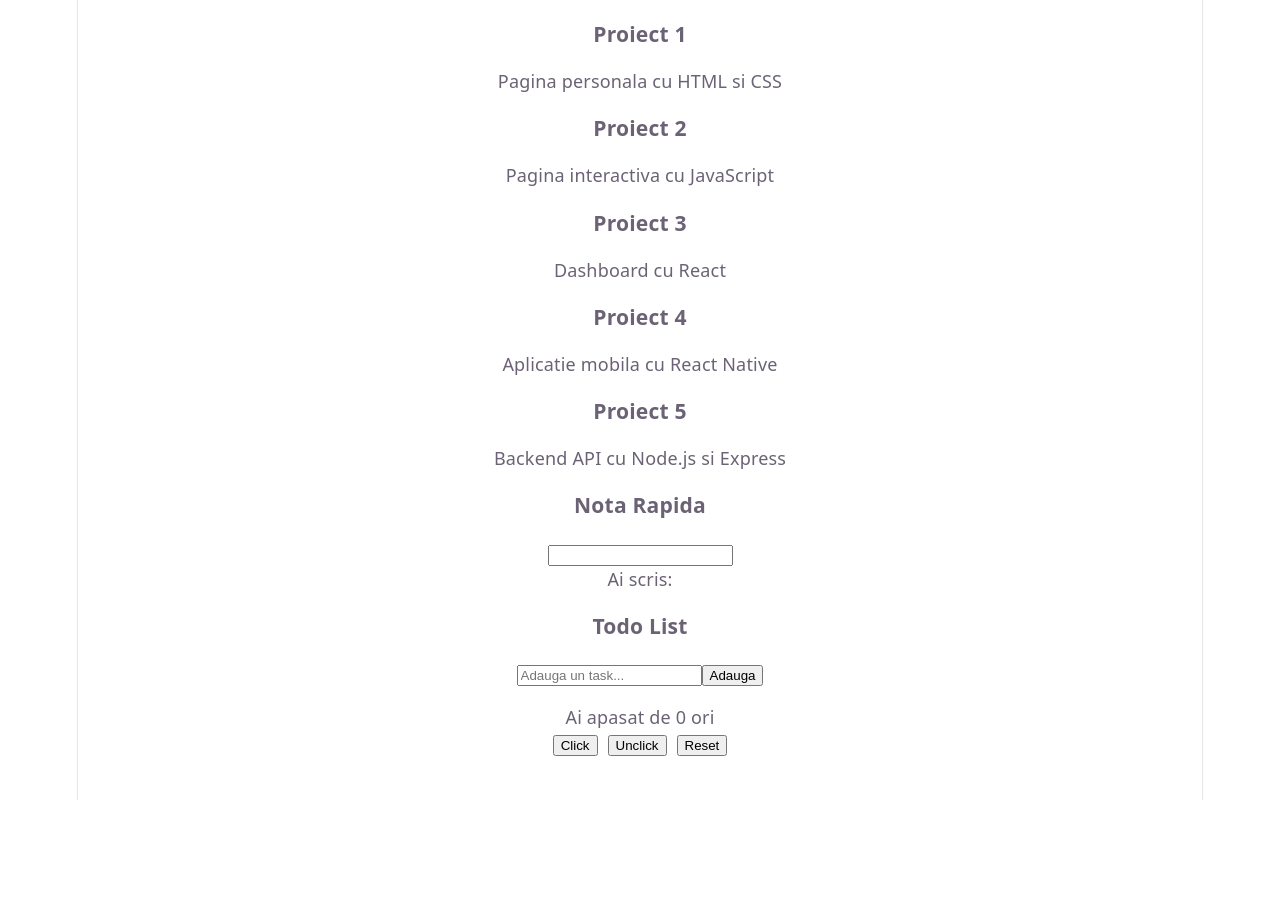
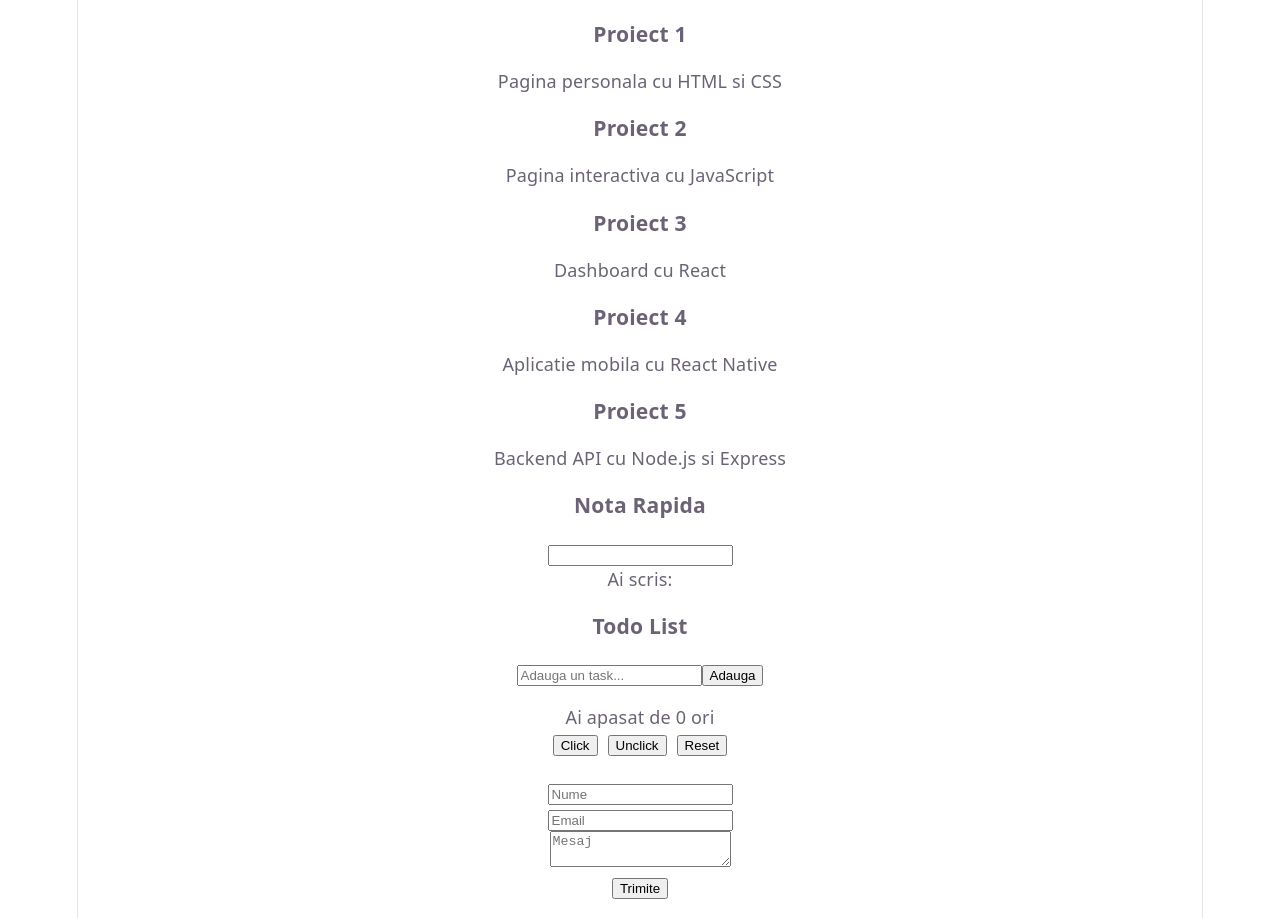
Before and after one commit to Gregoryan02/Programare-Web, a React app: page / in a window 1280 px wide. Before the commit the page ends 800 px from the top, so only its background shows below. Built offline with nearby package versions, Linux system fonts and the light colour scheme; the HTML template or start-up script is replaced by a standard one.

Commit message:
feat: Adauga contactForm

```diff
--- a/src/App.jsx
+++ b/src/App.jsx
@@ -2,6 +2,7 @@ import Card from './Card';
 import { useState } from 'react';
 import QuickNote from './QuickNote';
 import TodoList from './TodoList';
+import ContactForm from './ContactForm';
 
 function App() {
   const projects = [
@@ -22,11 +23,14 @@ function App() {
 
       <QuickNote />
       <TodoList />
+
       <p>Ai apasat de {count} ori</p>
-
       <button style={{margin:"5px"}} onClick={() => setCount(count + 1)}>Click</button>
       <button style={{margin:"5px"}} onClick={() => setCount(count - 1)}>Unclick</button>
       <button style={{margin:"5px"}} onClick={() => setCount(0)}>Reset</button>
+
+      <ContactForm />
+
     </div>
 );
 
--- /dev/null
+++ b/src/ContactForm.jsx
@@ -0,0 +1,36 @@
+import {useState} from 'react';
+
+function ContactForm() {
+    const [name, setName] = useState('');
+    const [email, setEmail] = useState('');
+    const [message, setMessage] = useState('');
+    const [feedback, setFeedback] = useState('');
+
+    function handleSubmit() {
+        if(name.trim() === '' || email.trim() === '' || message.trim() === '') {
+            setFeedback('Completeaza toate campurile!');
+            return;
+        }
+        setFeedback(`Multumim, ${name}!`);
+    }
+
+    return (<div>
+    <ul style={{listStyle:"none", padding:0}}>
+     <li><input
+        value={name}
+        onChange={(e) => setName(e.target.value)}
+        placeholder="Nume" /></li>
+        <li><input
+            value={email}
+            onChange={(e) => setEmail(e.target.value)}
+            placeholder="Email" /></li>
+        <li><textarea
+            value={message}
+            onChange={(e) => setMessage(e.target.value)}
+            placeholder="Mesaj" /></li>
+        <li><button onClick = {handleSubmit}>Trimite</button></li>
+        <li>{feedback}</li>
+    </ul>
+    </div>)
+}
+export default ContactForm;
```
